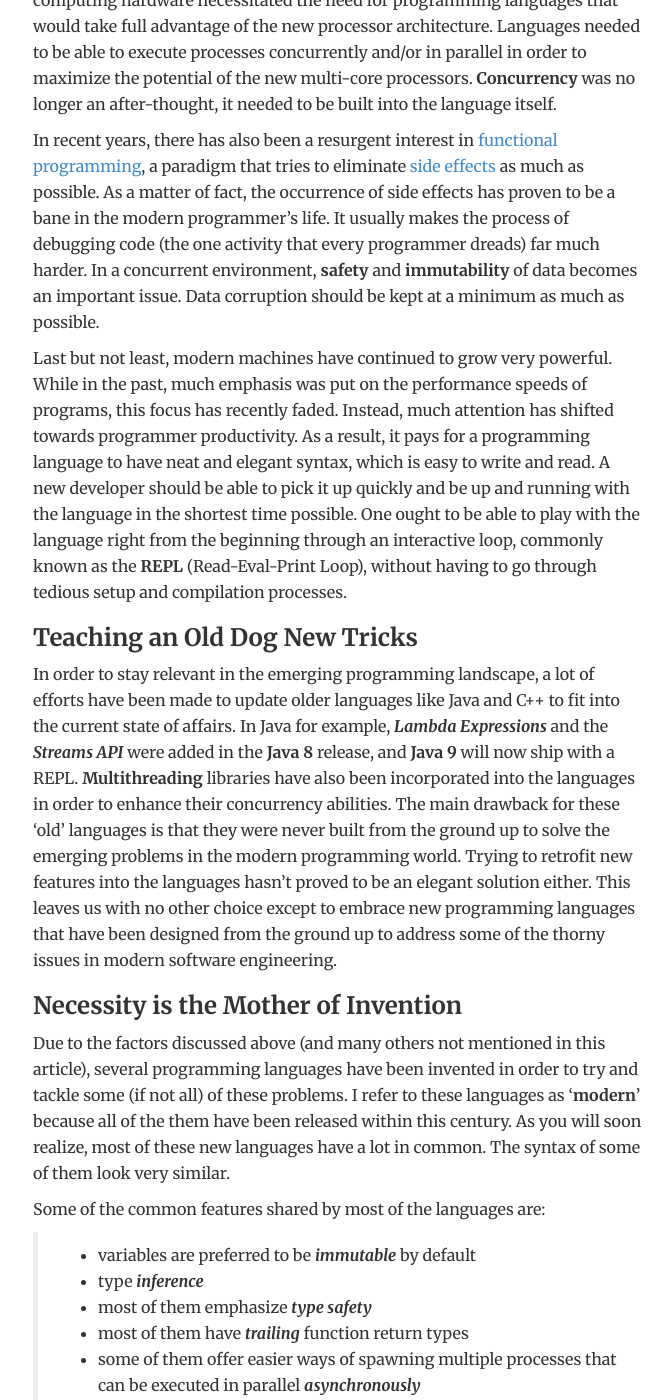
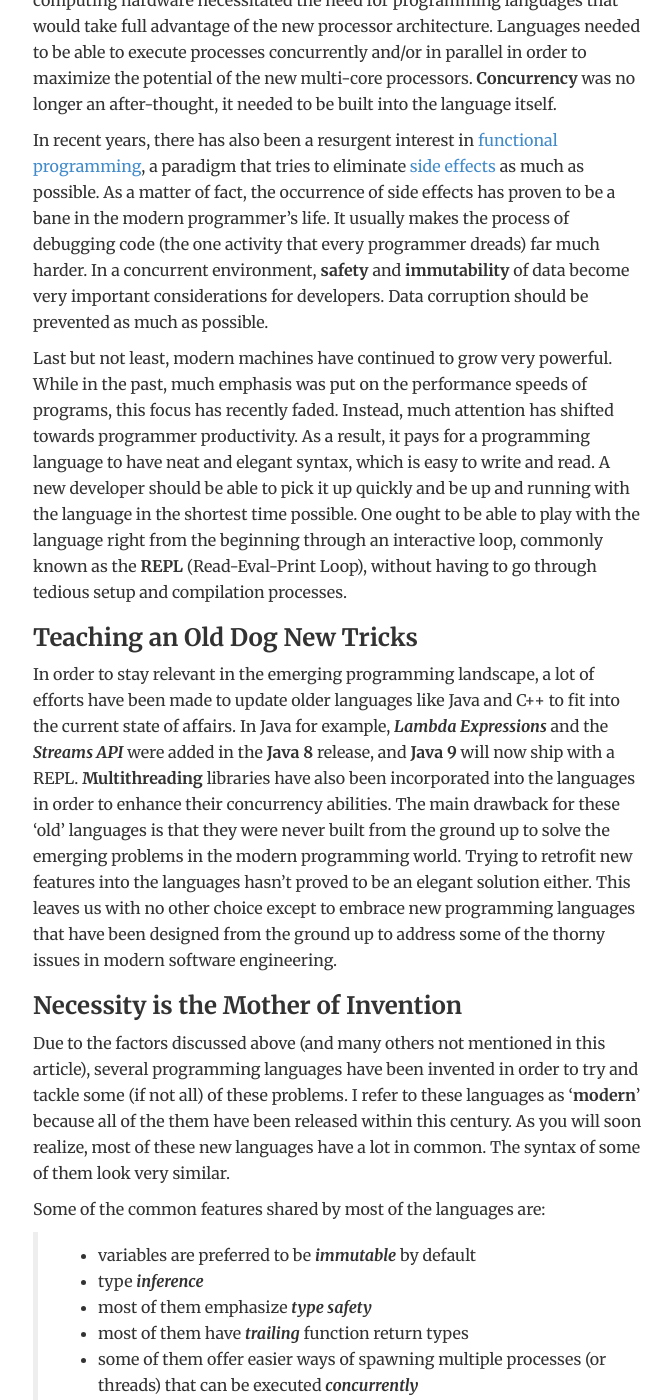
Before and after one commit to theafricanengineer/theafricanengineer.github.io, a Jekyll site: the page built from _posts/2017-05-06-the-rise-of-modern-programming-languages.md, in a window 1280 px wide and 1400 px high, scrolled down 954 px. Shown: the whole window, without its empty margins (301-972 px from the left). Built offline with Jekyll 4.4.1, drawn with Linux system fonts in a browser that asks for light colours; comment, search, counter and statistics services are not loaded.

Commit message:
edit post

```diff
--- a/_posts/2017-05-06-the-rise-of-modern-programming-languages.md
+++ b/_posts/2017-05-06-the-rise-of-modern-programming-languages.md
@@ -14,7 +14,7 @@ Among the four, Java proved to be a runaway success. With its oft quoted slogan
 
 Beginning in the 2000s, the programming landscape started changing. More and more computing machines started shipping with multiple processors and even individual processors had more than one core. This shift in the nature of computing hardware necessitated the need for programming languages that would take full advantage of the new processor architecture. Languages needed to be able to execute processes concurrently and/or in parallel in order to maximize the potential of the new multi-core processors. **Concurrency** was no longer an after-thought, it needed to be built into the language itself.
 
-In recent years, there has also been a resurgent interest in [functional programming](https://en.wikipedia.org/wiki/Functional_programming), a paradigm that tries to eliminate [side effects](https://en.wikipedia.org/wiki/Side_effect_(computer_science)) as much as possible. As a matter of fact, the occurrence of side effects has proven to be a bane in the modern programmer's life. It usually makes the process of debugging code (the one activity that every programmer dreads) far much harder. In a concurrent environment, **safety** and **immutability** of data becomes an important issue. Data corruption should be kept at a minimum as much as possible.
+In recent years, there has also been a resurgent interest in [functional programming](https://en.wikipedia.org/wiki/Functional_programming), a paradigm that tries to eliminate [side effects](https://en.wikipedia.org/wiki/Side_effect_(computer_science)) as much as possible. As a matter of fact, the occurrence of side effects has proven to be a bane in the modern programmer's life. It usually makes the process of debugging code (the one activity that every programmer dreads) far much harder. In a concurrent environment, **safety** and **immutability** of data become very important considerations for developers. Data corruption should be prevented as much as possible.
 
 Last but not least, modern machines have continued to grow very powerful. While in the past, much emphasis was put on the performance speeds of programs, this focus has recently faded. Instead, much attention has shifted towards programmer productivity. As a result, it pays for a programming language to have neat and elegant syntax, which is easy to write and read. A new developer should be able to pick it up quickly and be up and running with the language in the shortest time possible. One ought to be able to play with the language right from the beginning through an interactive loop, commonly known as the **REPL** (Read-Eval-Print Loop), without having to go through tedious setup and compilation processes.
 
@@ -34,7 +34,7 @@ Some of the common features shared by most of the languages are:
 * type ***inference***
 * most of them emphasize ***type safety***
 * most of them have ***trailing*** function return types
-* some of them offer easier ways of spawning multiple processes that can be executed in parallel ***asynchronously***
+* some of them offer easier ways of spawning multiple processes (or threads) that can be executed ***concurrently***
 * some of them offer easier ways for ***inter-process communication*** through channels (or similar primitives)
 * most of them emphasize the ***functional*** style of programming (e.g. pattern matching and lazy evaluation)
 * most of them don't ***require*** semi-colons as statement terminators
```
